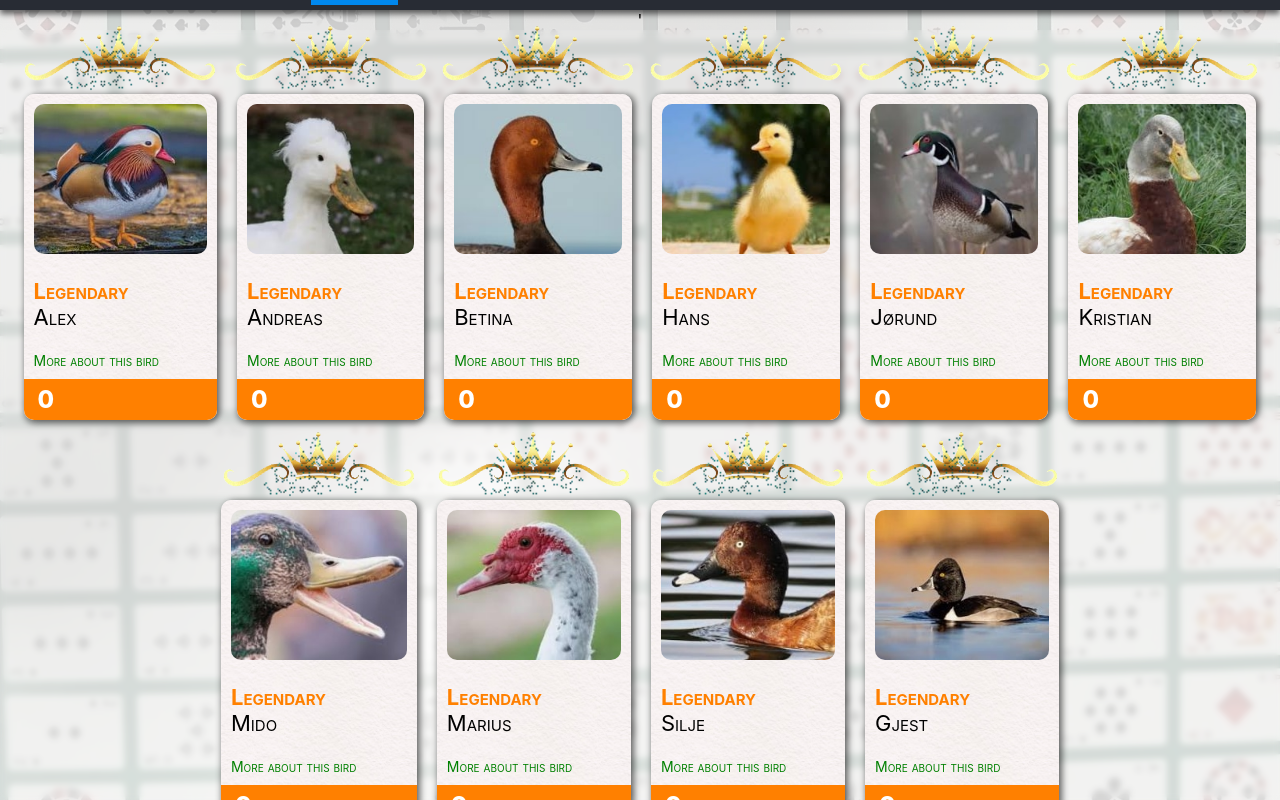
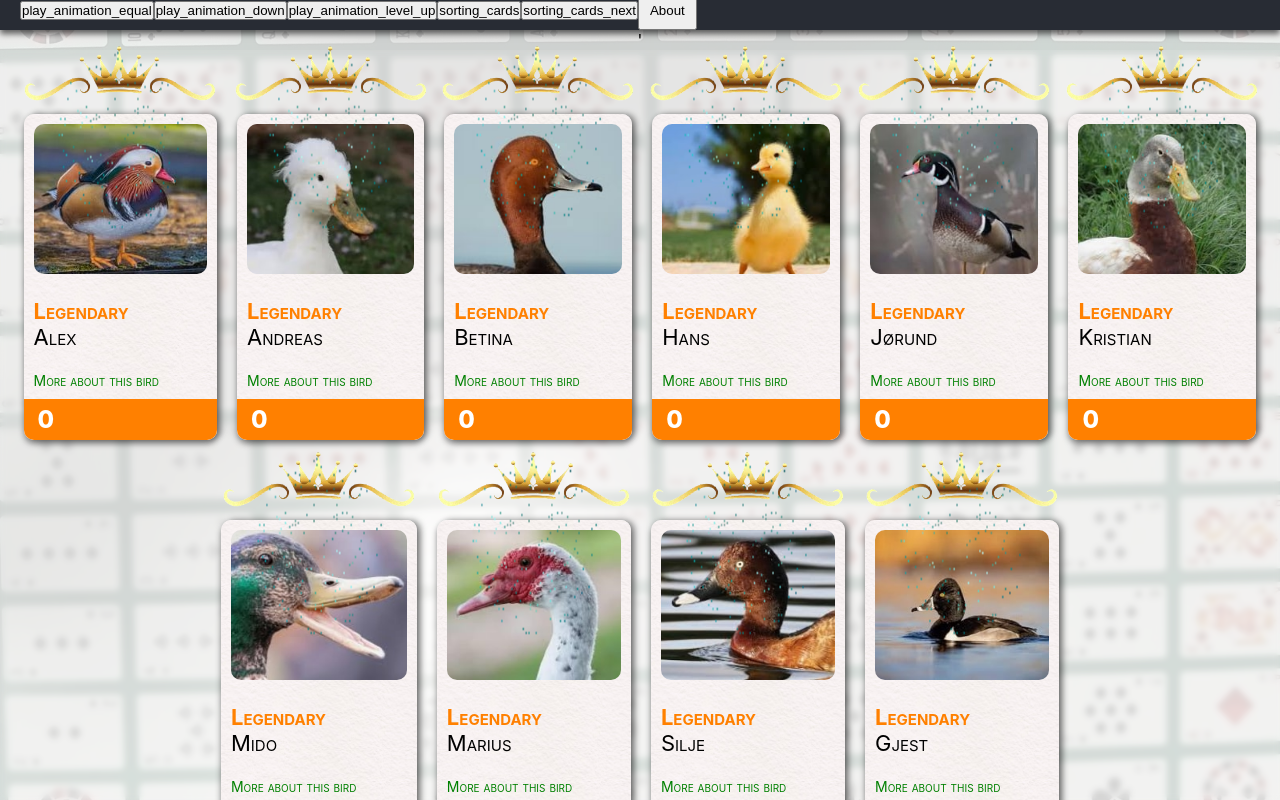
Before and after one commit to VoltG3/Duck_Sequence, a React (Create React App) app: page / in a window 1280 px wide. Built offline with nearby package versions, Linux system fonts and the light colour scheme.

Commit message:
[ UPDATE ] - animations

```diff
--- /dev/null
+++ b/src/components/animations/animation.level.down.js
@@ -0,0 +1,62 @@
+import { motion } from "framer-motion"
+import { useState, useEffect } from "react"
+import config from "../../config"
+import { useDispatch, useSelector } from "react-redux"
+import { storeTargetState } from "../../redux/actions"
+
+export const LevelDownAnimation = () => {
+    const levelDownFrames = Object.values(config.level_down)
+    const [currentFrame, setCurrentFrame] = useState(0)
+
+    const playAnimation = useSelector(state => state.target_state.play_animation_level_down)
+    const dispatch = useDispatch()
+
+    useEffect(() => {
+        if (playAnimation) {
+            let index = 0
+            setCurrentFrame(index)
+            const interval = setInterval(() => {
+                setCurrentFrame(index)
+                index++
+
+                if (index >= levelDownFrames.length) {
+                    clearInterval(interval)
+                    dispatch(storeTargetState("play_animation_level_down", false))
+                }
+            }, 80)
+
+            return () => clearInterval(interval)
+        }
+    }, [playAnimation, levelDownFrames.length, dispatch])
+
+    return (
+        <motion.div
+            style={{
+                position: "absolute",
+                top: "0",
+                width: "140px",
+                height: "190px",
+                zIndex: 9999,
+            }}
+            initial={{ opacity: 0 }}
+            animate={{ opacity: 1 }}
+            transition={{ duration: 0.5 }}
+        >
+            {levelDownFrames.map((frame, index) => (
+                <motion.img
+                    key={index}
+                    src={frame}
+                    alt={`Frame ${index}`}
+                    style={{
+                        display: index === currentFrame ? "block" : "none",
+                        width: "100%",
+                        height: "100%",
+                    }}
+                    initial={{ opacity: 0 }}
+                    animate={{ opacity: 1 }}
+                    transition={{ duration: 0.5 }}
+                />
+            ))}
+        </motion.div>
+    )
+}
--- /dev/null
+++ b/src/components/animations/animation.level.equal.js
@@ -0,0 +1,62 @@
+import { motion } from "framer-motion"
+import { useState, useEffect } from "react"
+import config from "../../config"
+import { useDispatch, useSelector } from "react-redux"
+import { storeTargetState } from "../../redux/actions"
+
+export const LevelEqualAnimation = () => {
+    const levelDownFrames = Object.values(config.level_equal)
+    const [currentFrame, setCurrentFrame] = useState(0)
+
+    const playAnimation = useSelector(state => state.target_state.play_animation_level_equal)
+    const dispatch = useDispatch()
+
+    useEffect(() => {
+        if (playAnimation) {
+            let index = 0
+            setCurrentFrame(index)
+            const interval = setInterval(() => {
+                setCurrentFrame(index)
+                index++
+
+                if (index >= levelDownFrames.length) {
+                    clearInterval(interval)
+                    dispatch(storeTargetState("play_animation_level_equal", false))
+                }
+            }, 80)
+
+            return () => clearInterval(interval)
+        }
+    }, [playAnimation, levelDownFrames.length, dispatch])
+
+    return (
+        <motion.div
+            style={{
+                position: "absolute",
+                top: "0",
+                width: "140px",
+                height: "190px",
+                zIndex: 9999,
+            }}
+            initial={{ opacity: 0 }}
+            animate={{ opacity: 1 }}
+            transition={{ duration: 0.5 }}
+        >
+            {levelDownFrames.map((frame, index) => (
+                <motion.img
+                    key={index}
+                    src={frame}
+                    alt={`Frame ${index}`}
+                    style={{
+                        display: index === currentFrame ? "block" : "none",
+                        width: "100%",
+                        height: "100%",
+                    }}
+                    initial={{ opacity: 0 }}
+                    animate={{ opacity: 1 }}
+                    transition={{ duration: 0.5 }}
+                />
+            ))}
+        </motion.div>
+    )
+}
--- a/src/components/card/card.assembly.js
+++ b/src/components/card/card.assembly.js
@@ -8,6 +8,8 @@ import { motion } from "framer-motion"
 import config from "../../config"
 
 import {LevelUpAnimation} from "../animations/animation.level.up"
+import {LevelDownAnimation} from "../animations/animation.level.down";
+import {LevelEqualAnimation} from "../animations/animation.level.equal";
 
 const CardAssemblyContainer = styled.div`
     position: relative;
@@ -69,6 +71,11 @@ const CardContainer = styled(motion.div)`
 
 export const CardAssembly = ({ id, title, name, count, rank, animation, isActive }) => {
     console.log("ANIMATION", animation)
+
+    const AnimateUp = <LevelUpAnimation />
+    const AnimateDown = <LevelDownAnimation />
+    const AnimateEqual = <LevelEqualAnimation />
+
     return (
         <CardAssemblyContainer>
             <CrownContainer
@@ -119,8 +126,16 @@ export const CardAssembly = ({ id, title, name, count, rank, animation, isActive
 
                 <AnimationContainer>
                     <p>{animation}</p>
-                    <LevelUpAnimation />
-                </AnimationContainer>
+
+                    {
+                        animation === "animation_level_up"
+                            ? AnimateUp
+                                : animation === "animation_level_down"
+                                    ? AnimateDown
+                                    : AnimateEqual
+                    }
+
+                </AnimationContainer><p>{animation}</p>
 
         </CardAssemblyContainer>
     )
--- a/src/redux/reducer.js
+++ b/src/redux/reducer.js
@@ -32,6 +32,8 @@ const initialState = {
     target_about: false,
     target_state: {
         play_animation_level_up : false,
+        play_animation_level_down : false,
+        play_animation_level_equal : false,
         sorting_cards: false,
         sorting_cards_next: false,
     }
--- a/src/sections/section.header.js
+++ b/src/sections/section.header.js
@@ -61,6 +61,8 @@ export const SectionHeader = () => {
                 </div>
 
                 <div className="header__item">
+                    <button onClick={() => dispatch(storeTargetState("play_animation_level_equal", true)) }>play_animation_equal</button>
+                    <button onClick={() => dispatch(storeTargetState("play_animation_level_down", true)) }>play_animation_down</button>
                     <button onClick={() => dispatch(storeTargetState("play_animation_level_up", true)) }>play_animation_level_up</button>
                     <button onClick={() => dispatch(storeTargetState("sorting_cards", true)) }>sorting_cards</button>
                     <button onClick={() => dispatch(storeTargetState("sorting_cards_next", true)) }>sorting_cards_next</button>
```
